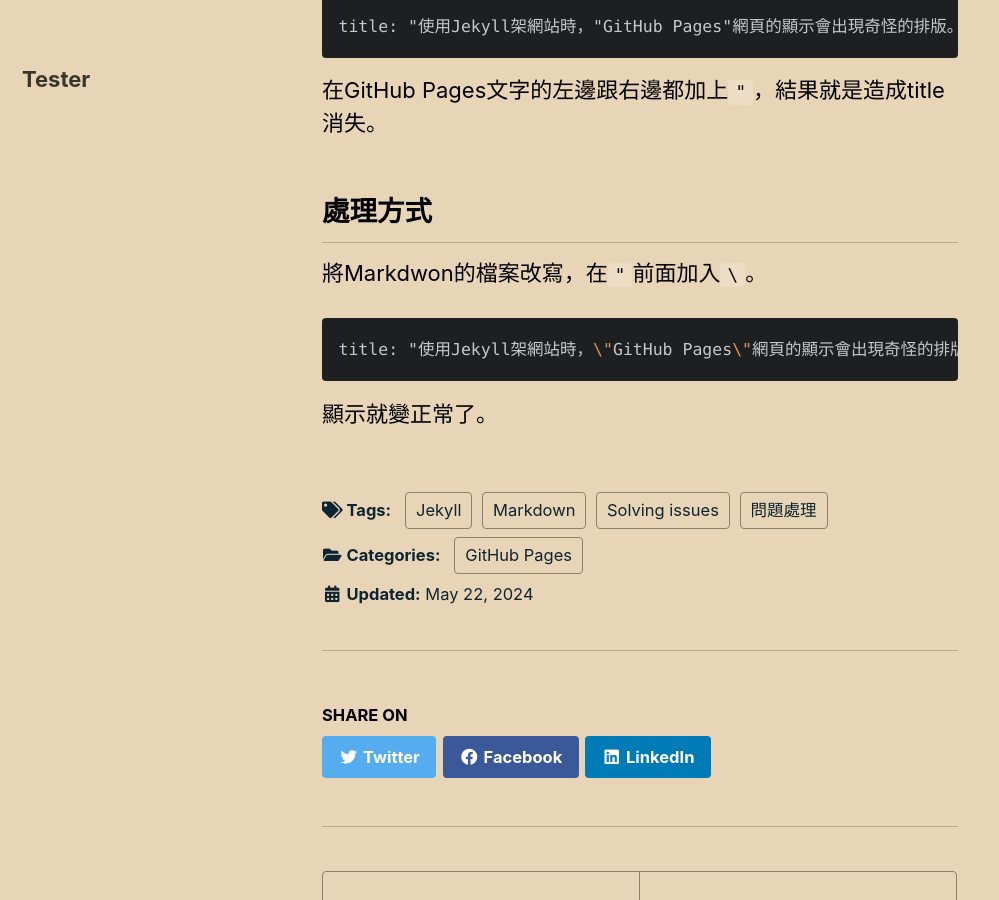
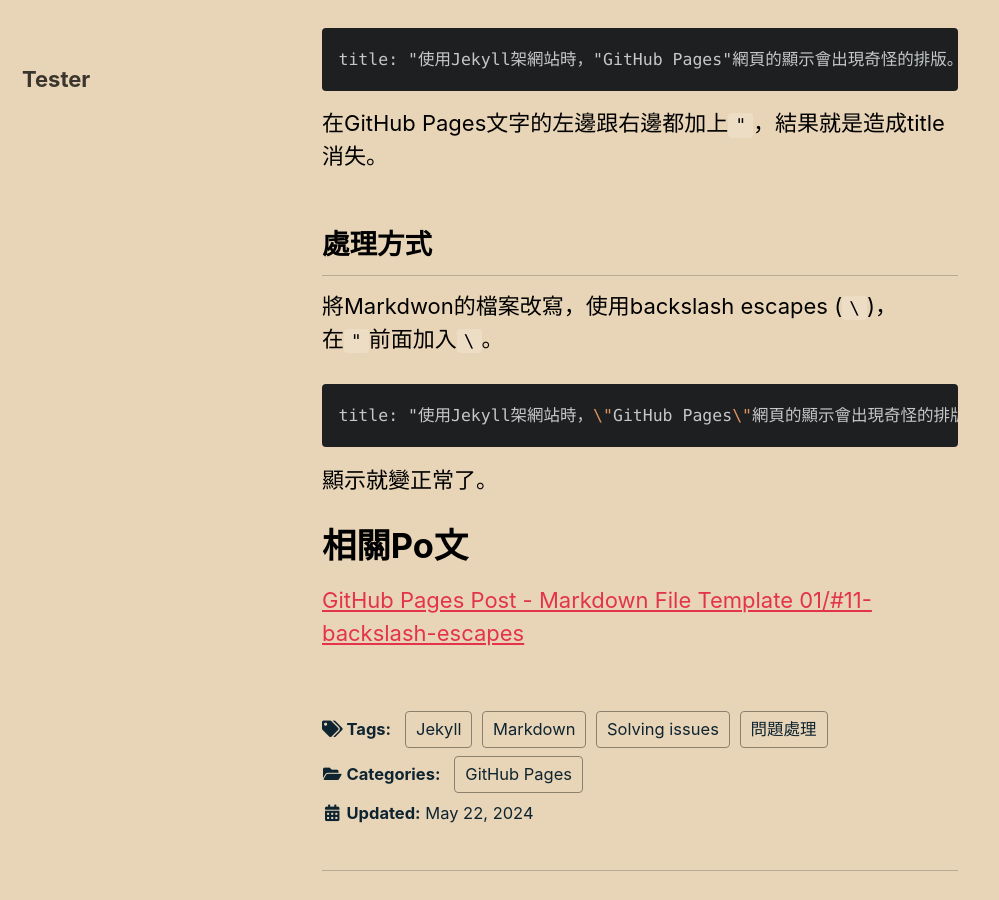
Before and after one commit to HsienChing/GitHubPageTest, a Jekyll site: the page built from _posts/2024-04-05-How-to-Deal-With-Strange-Format-in-Jekyll-generated-GitHub-Pages..md, in a window 1280 px wide and 900 px high, scrolled down 1729 px. Shown: the whole window, without its empty margins (0-999 px from the left). Built offline with Jekyll 4.4.1, drawn with Linux system fonts in a browser that asks for light colours; cached includes are drawn as plain includes; some of the changed text lies outside the part shown.

Commit message:
Update post

````diff
--- a/_posts/2024-04-05-Double-String.md
+++ b/_posts/2024-04-05-How-to-Deal-With-Strange-Format-in-Jekyll-generated-GitHub-Pages..md
@@ -39,7 +39,7 @@
 
 ## 處理方式
 
-將Markdwon的檔案改寫，在`|`前面加入`\`。
+將Markdwon的檔案改寫，使用backslash escapes (`\`)，在`|`前面加入`\`。
 
 ```markdown
 YouTube: [B. B. King - The Thrill Is Gone (Live at Montreux 1993) \| Stages](<https://www.youtube.com/watch?v=4fk2prKnYnI>)
@@ -65,10 +65,14 @@
 
 ## 處理方式
 
-將Markdwon的檔案改寫，在`"`前面加入`\`。
+將Markdwon的檔案改寫，使用backslash escapes (`\`)，在`"`前面加入`\`。
 
 ```markdown
 title: "使用Jekyll架網站時，\"GitHub Pages\"網頁的顯示會出現奇怪的排版。該如何處理?"
 ```
 
 顯示就變正常了。
+
+# 相關Po文
+
+[GitHub Pages Post - Markdown File Template 01/#11-backslash-escapes](<https://hsienching.github.io/2024/03/31/GitHub-Pages-Post-Template-01/#11-backslash-escapes>)
````
